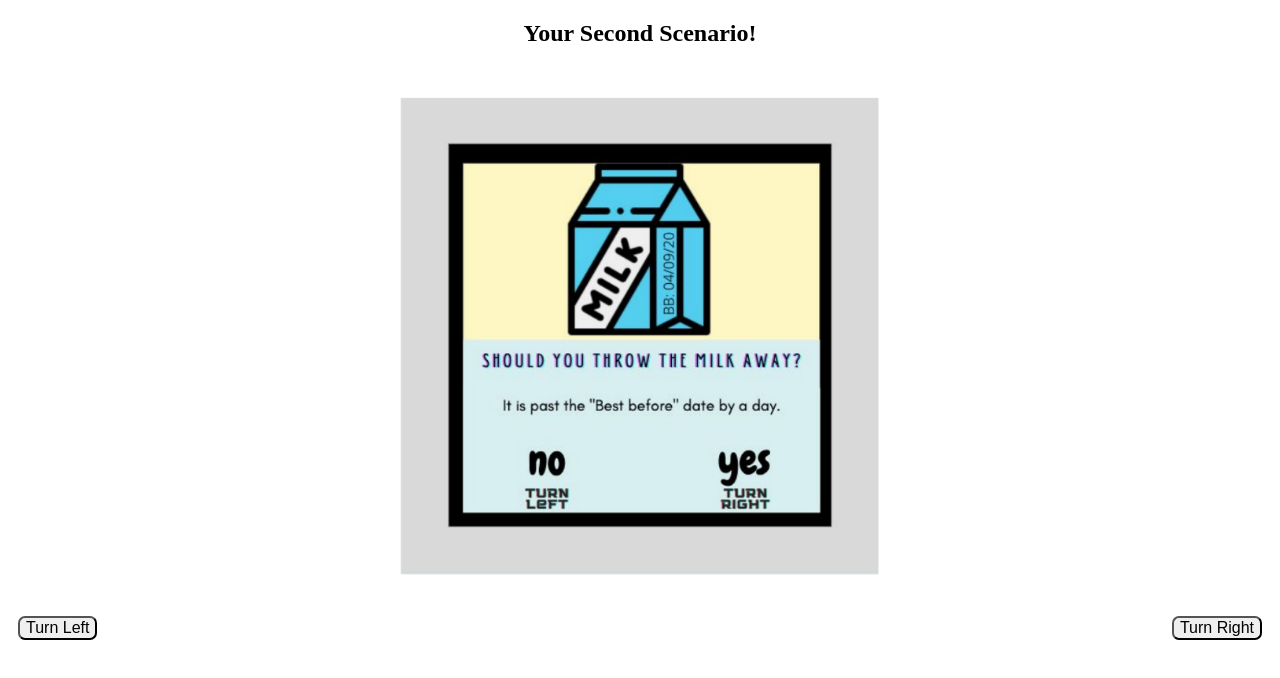
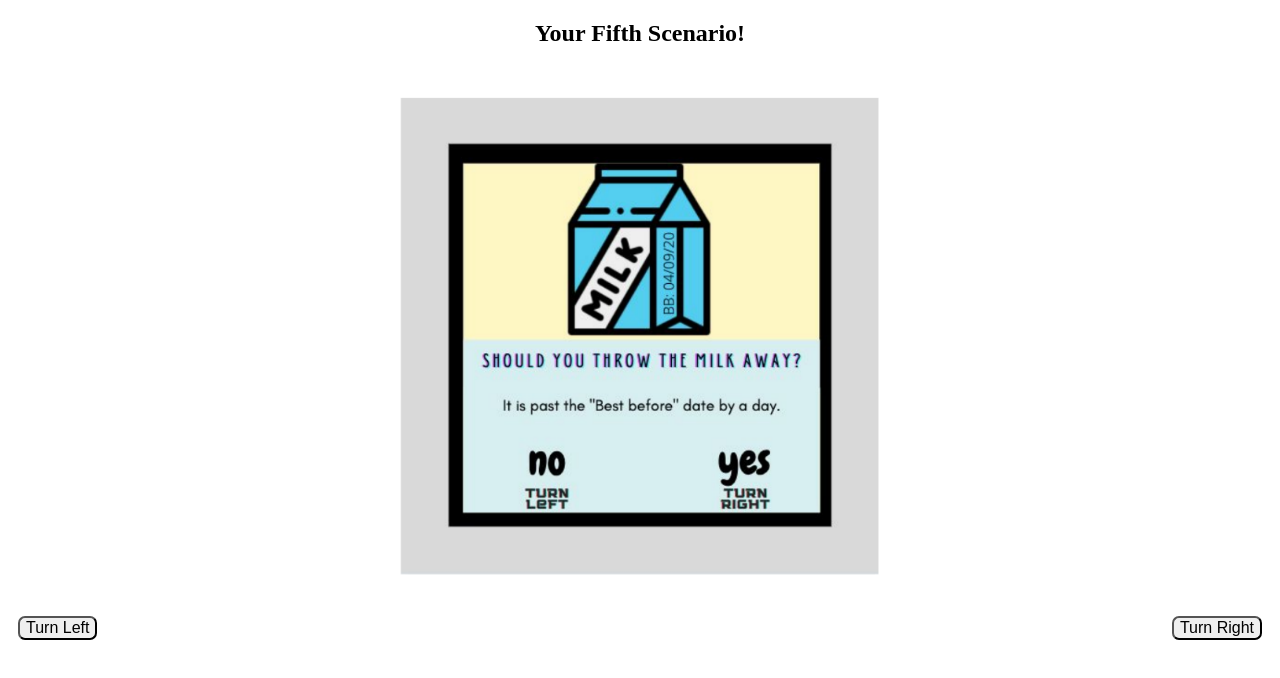
Before and after one commit to cth06-Github/RV3Y2_LifeHack2022, a React (Create React App) app: page /FifthQuiz in a window 1280 px wide. Shown: the top 678 px of the page. Built offline with nearby package versions, Linux system fonts and the light colour scheme.

Commit message:
Update FifthQuiz.jsx
Scenario naming

```diff
--- a/src/TakeActionPages/FifthQuiz.jsx
+++ b/src/TakeActionPages/FifthQuiz.jsx
@@ -20,7 +20,7 @@ const FifthQuiz = () => {
 
   return (
     <>
-      <h2 style={{ textAlign: "center" }}>Your Second Scenario!</h2>
+      <h2 style={{ textAlign: "center" }}>Your Fifth Scenario!</h2>
       <div
         style={{ display: "flex", justifyContent: "center", padding: "30px" }}
       >
```
